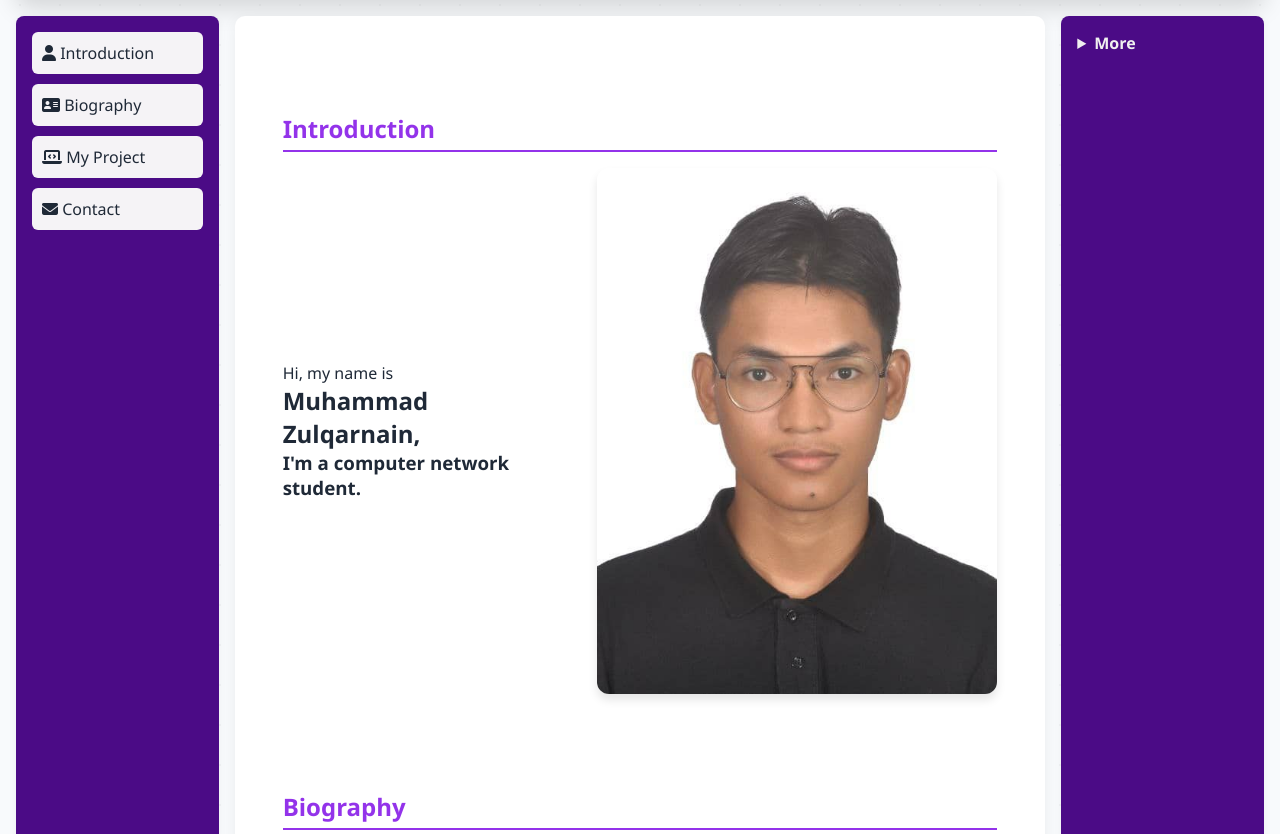
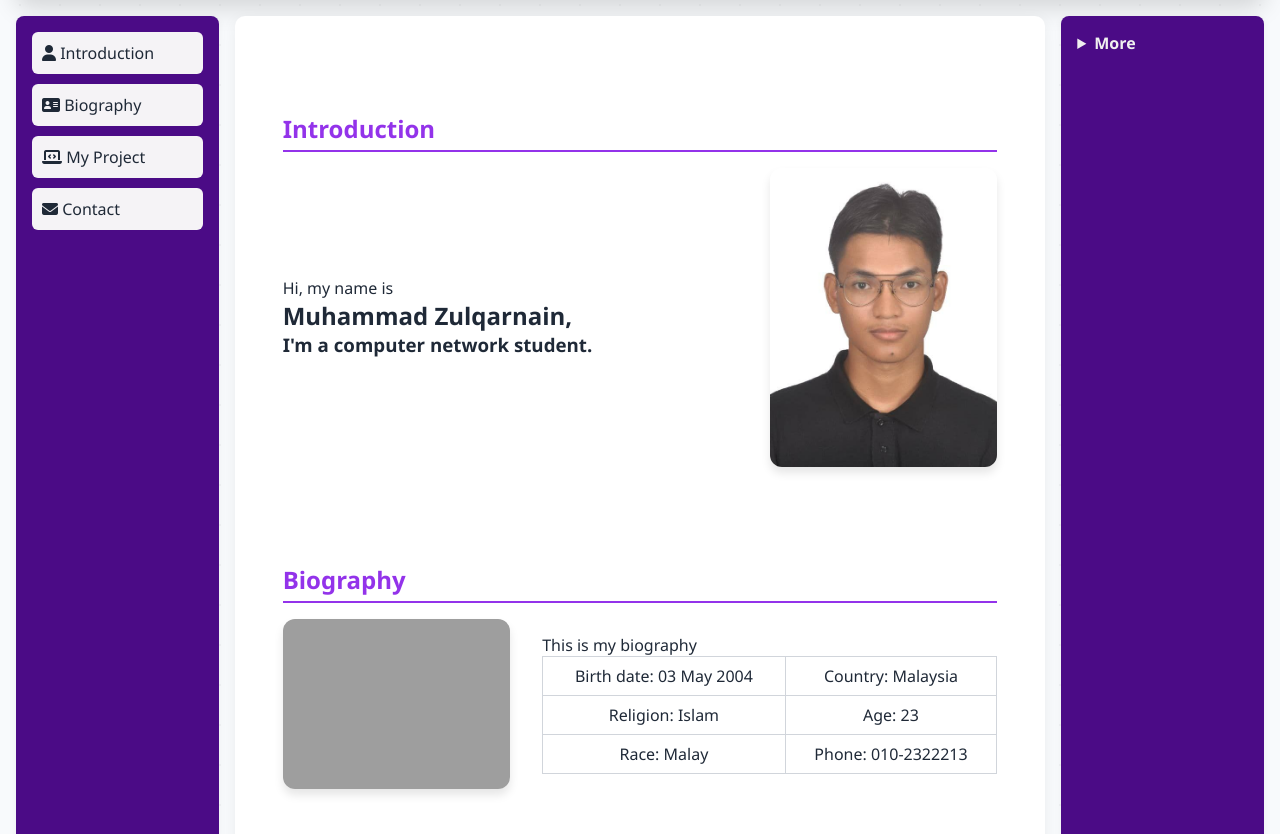
Before and after one commit to siautm/SECV2223-04, a PHP site: page / in a window 1280 px wide. Shown: the part 135-969 px from the top of the page. Run offline with PHP 8.4, Linux system fonts and the light colour scheme; grey boxes are pictures that could not be loaded.

Commit message:
Update a2style.css

```diff
--- a/a2style.css
+++ b/a2style.css
@@ -180,8 +180,8 @@ h2 {
 }
 
 .intro-image img {
-  max-width: 400px;
-  height: auto;
+  width: auto;
+  max-height: 300px;
   border-radius: 12px;
   box-shadow: 0 6px 10px rgba(0, 0, 0, 0.1);
 }
@@ -277,7 +277,7 @@ img {
   margin: 10px 0 5px;
 }
 
-.contact-form input {
+.contact-form input,textarea {
   padding: 10px;
   margin-bottom: 15px;
   border: 1px solid #d1d5db;
```
